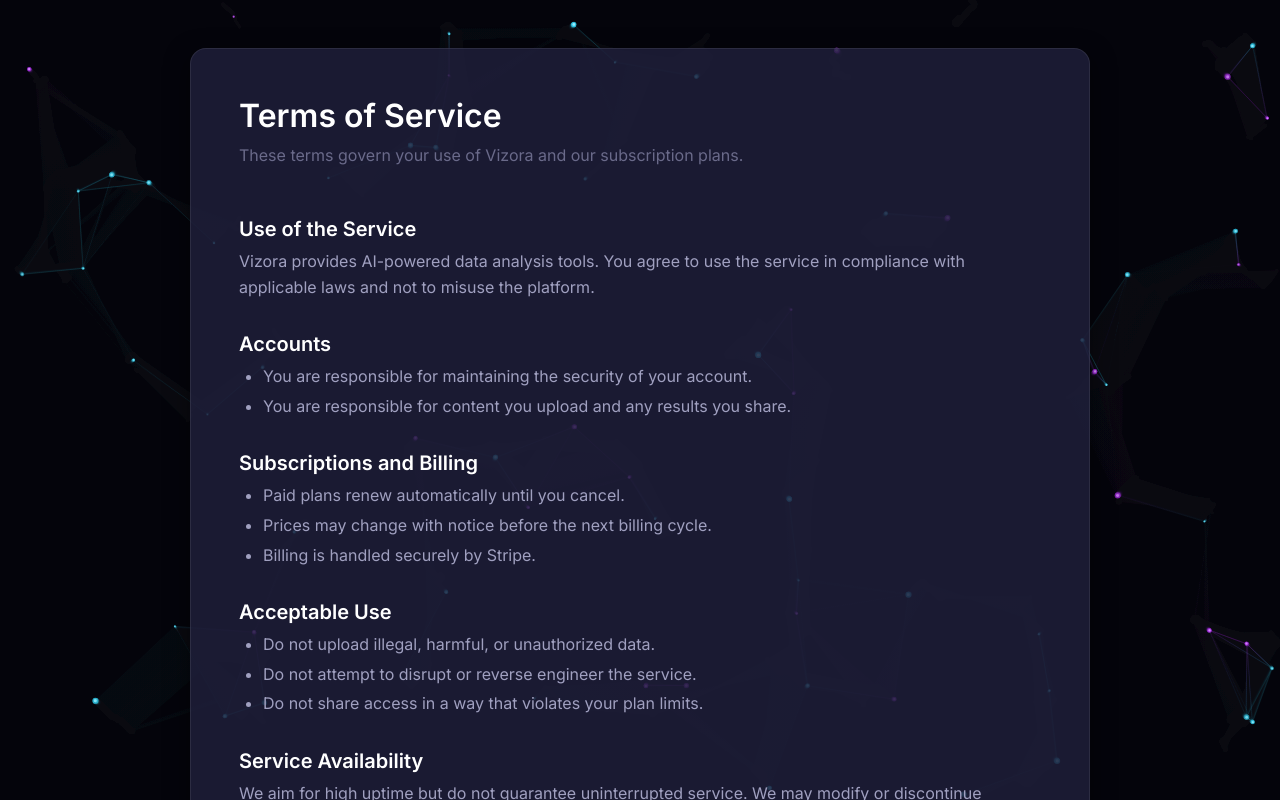
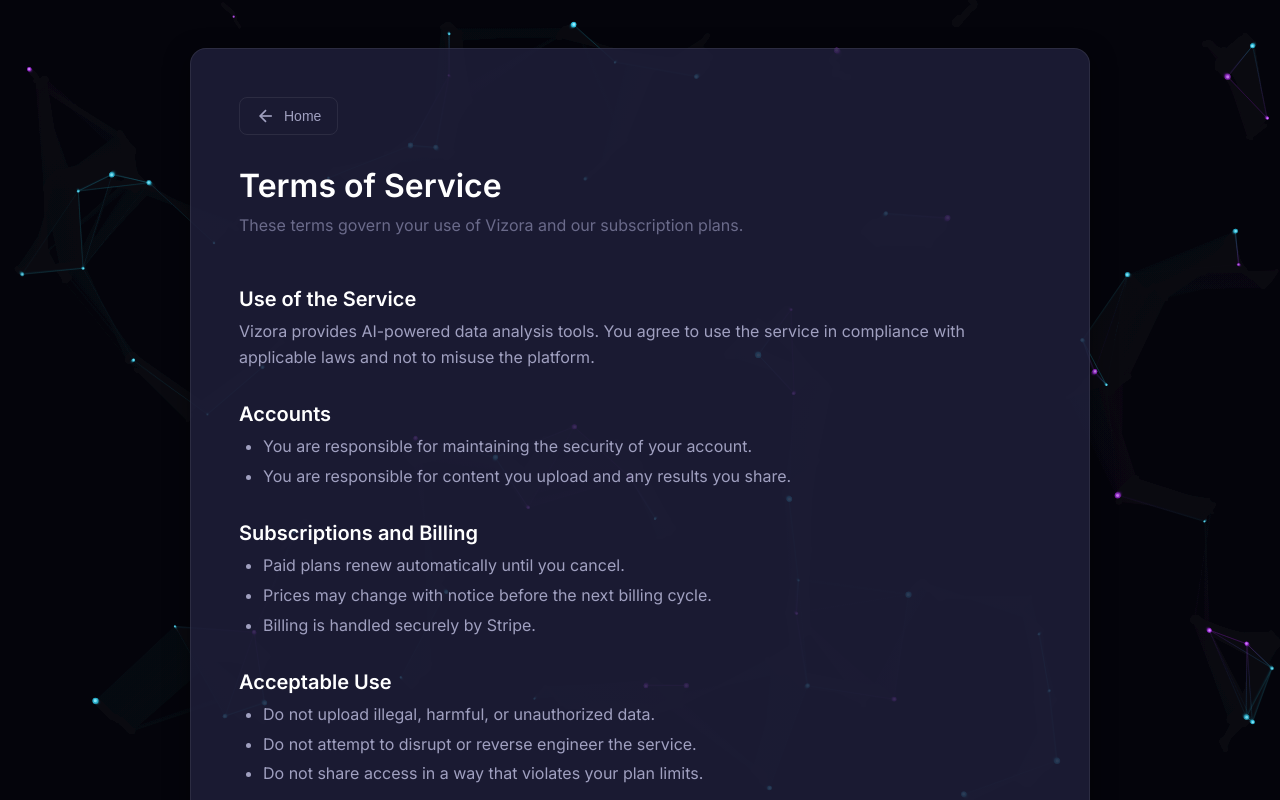
Before and after one commit to Brandon-Nicholson/Vizora, a React (Vite) app in the folder frontend/: page /terms in a window 1280 px wide. Shown: the top 800 px of the page. Built offline with nearby package versions, Linux system fonts and the light colour scheme; no server answers.

Commit message:
added home buttons to some pages

```diff
--- a/frontend/src/pages/ContactPage.tsx
+++ b/frontend/src/pages/ContactPage.tsx
@@ -1,13 +1,24 @@
+import { useNavigate } from 'react-router-dom'
 import NanobotBackground from '../components/common/NanobotBackground'
 import SiteFooter from '../components/common/SiteFooter'
 import './LegalPage.css'
 
 export default function ContactPage() {
+  const navigate = useNavigate()
+
   return (
     <div className="legal-page">
       <NanobotBackground particleCount={70} connectionDistance={120} />
 
       <div className="legal-content">
+        <button className="back-btn" onClick={() => navigate('/')}>
+          <svg width="20" height="20" viewBox="0 0 24 24" fill="none" stroke="currentColor" strokeWidth="2">
+            <path d="M19 12H5" />
+            <path d="m12 19-7-7 7-7" />
+          </svg>
+          Home
+        </button>
+
         <header className="legal-header">
           <h1>Contact</h1>
           <p>We are here to help with billing, access, and product questions.</p>
--- a/frontend/src/pages/LegalPage.css
+++ b/frontend/src/pages/LegalPage.css
@@ -16,6 +16,27 @@
   border-radius: var(--radius-xl);
   padding: var(--spacing-2xl);
   box-shadow: var(--shadow-lg);
+}
+
+/* Back/Home button */
+.legal-content .back-btn {
+  display: inline-flex;
+  align-items: center;
+  gap: var(--spacing-sm);
+  padding: var(--spacing-sm) var(--spacing-md);
+  background: transparent;
+  border: 1px solid var(--color-border);
+  border-radius: var(--radius-md);
+  color: var(--color-text-secondary);
+  font-size: var(--font-size-sm);
+  cursor: pointer;
+  transition: all var(--transition-fast);
+  margin-bottom: var(--spacing-xl);
+}
+
+.legal-content .back-btn:hover {
+  border-color: var(--color-border-hover);
+  color: var(--color-text-primary);
 }
 
 .legal-header {
--- a/frontend/src/pages/PrivacyPage.tsx
+++ b/frontend/src/pages/PrivacyPage.tsx
@@ -1,13 +1,24 @@
+import { useNavigate } from 'react-router-dom'
 import NanobotBackground from '../components/common/NanobotBackground'
 import SiteFooter from '../components/common/SiteFooter'
 import './LegalPage.css'
 
 export default function PrivacyPage() {
+  const navigate = useNavigate()
+
   return (
     <div className="legal-page">
       <NanobotBackground particleCount={70} connectionDistance={120} />
 
       <div className="legal-content">
+        <button className="back-btn" onClick={() => navigate('/')}>
+          <svg width="20" height="20" viewBox="0 0 24 24" fill="none" stroke="currentColor" strokeWidth="2">
+            <path d="M19 12H5" />
+            <path d="m12 19-7-7 7-7" />
+          </svg>
+          Home
+        </button>
+
         <header className="legal-header">
           <h1>Privacy Policy</h1>
           <p>We respect your data and only use it to operate and improve Vizora.</p>
--- a/frontend/src/pages/RefundsPage.tsx
+++ b/frontend/src/pages/RefundsPage.tsx
@@ -1,13 +1,24 @@
+import { useNavigate } from 'react-router-dom'
 import NanobotBackground from '../components/common/NanobotBackground'
 import SiteFooter from '../components/common/SiteFooter'
 import './LegalPage.css'
 
 export default function RefundsPage() {
+  const navigate = useNavigate()
+
   return (
     <div className="legal-page">
       <NanobotBackground particleCount={70} connectionDistance={120} />
 
       <div className="legal-content">
+        <button className="back-btn" onClick={() => navigate('/')}>
+          <svg width="20" height="20" viewBox="0 0 24 24" fill="none" stroke="currentColor" strokeWidth="2">
+            <path d="M19 12H5" />
+            <path d="m12 19-7-7 7-7" />
+          </svg>
+          Home
+        </button>
+
         <header className="legal-header">
           <h1>Refund and Cancellation Policy</h1>
           <p>Simple terms for cancelling and requesting a refund.</p>
--- a/frontend/src/pages/TermsPage.tsx
+++ b/frontend/src/pages/TermsPage.tsx
@@ -1,13 +1,24 @@
+import { useNavigate } from 'react-router-dom'
 import NanobotBackground from '../components/common/NanobotBackground'
 import SiteFooter from '../components/common/SiteFooter'
 import './LegalPage.css'
 
 export default function TermsPage() {
+  const navigate = useNavigate()
+
   return (
     <div className="legal-page">
       <NanobotBackground particleCount={70} connectionDistance={120} />
 
       <div className="legal-content">
+        <button className="back-btn" onClick={() => navigate('/')}>
+          <svg width="20" height="20" viewBox="0 0 24 24" fill="none" stroke="currentColor" strokeWidth="2">
+            <path d="M19 12H5" />
+            <path d="m12 19-7-7 7-7" />
+          </svg>
+          Home
+        </button>
+
         <header className="legal-header">
           <h1>Terms of Service</h1>
           <p>These terms govern your use of Vizora and our subscription plans.</p>
```
